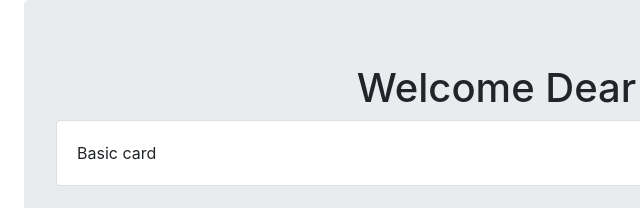
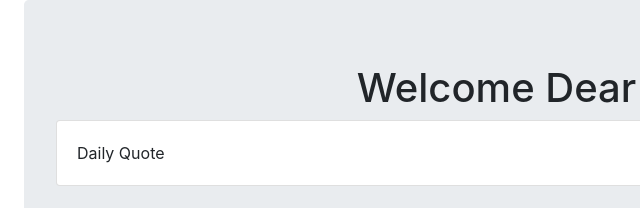
Before and after one commit to SciPragna/SciPragna.github.io, a plain HTML site: page index.html in a window 1280 px wide. Shown: the top 208 px of the page, 61-701 px from the left. Drawn offline with nearby package versions, Linux system fonts and the light colour scheme.

Commit message:
Update index.html

```diff
--- a/index.html
+++ b/index.html
@@ -15,37 +15,45 @@
       <div class="jumbotron">
         <center><h1>Welcome Dear Friends!</h1></center>
         <div class="card">
-    <div class="card-body">Basic card</div>
+        <div class="card-body">Daily Quote</div>
         </div>
         <br>
+
         <div class="card bg-primary text-white">
         <div class="card-body">Primary card</div>
         </div>
         <br>
+
         <div class="card bg-success text-white">
         <div class="card-body">Success card</div>
         </div>
         <br>
+
         <div class="card bg-info text-white">
         <div class="card-body">Info card</div>
         </div>
         <br>
+
         <div class="card bg-warning text-white">
         <div class="card-body">Warning card</div>
         </div>
         <br>
+
         <div class="card bg-danger text-white">
         <div class="card-body">Danger card</div>
         </div>
         <br>
+
         <div class="card bg-secondary text-white">
         <div class="card-body">Secondary card</div>
         </div>
         <br>
+
         <div class="card bg-dark text-white">
         <div class="card-body">Dark card</div>
         </div>
         <br>
+
         <div class="card bg-light text-dark">
         <div class="card-body">Light card</div>
         </div>
```
Lines whose indentation alone changed are shown as unchanged.
